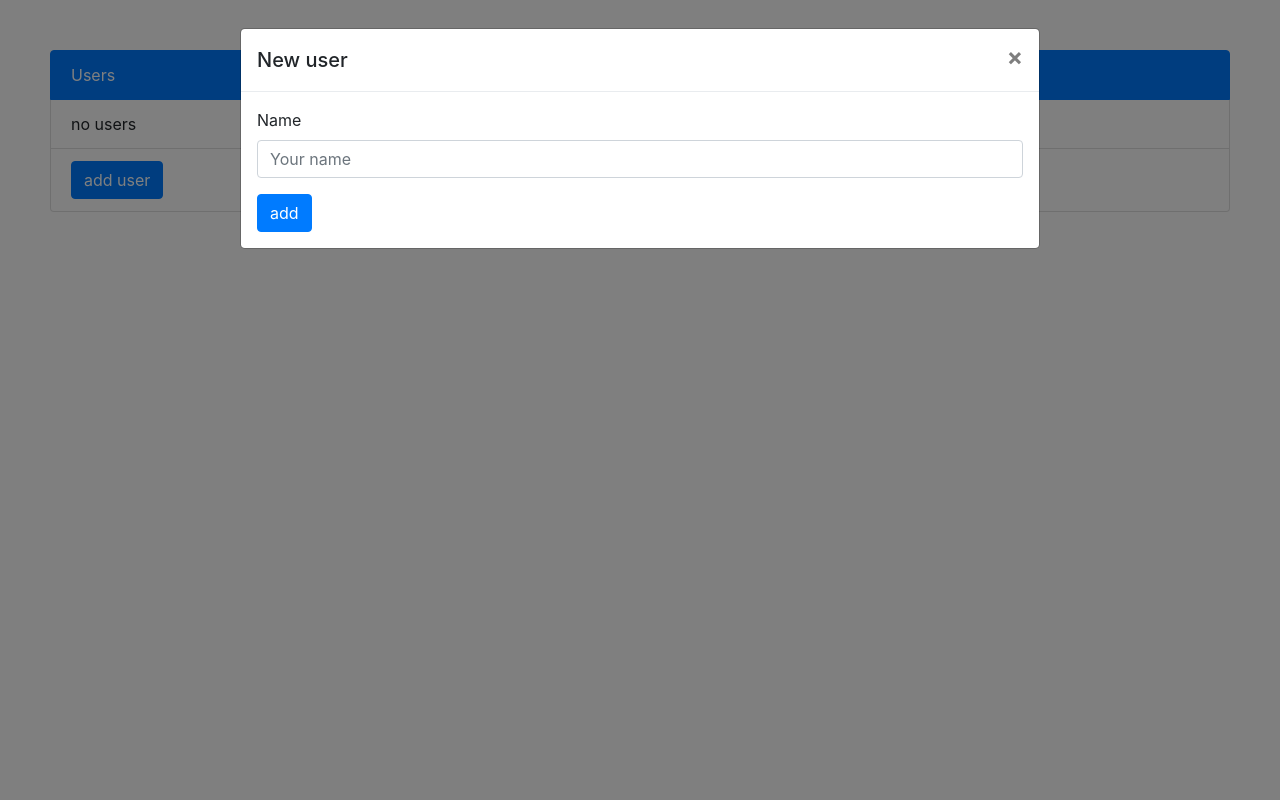
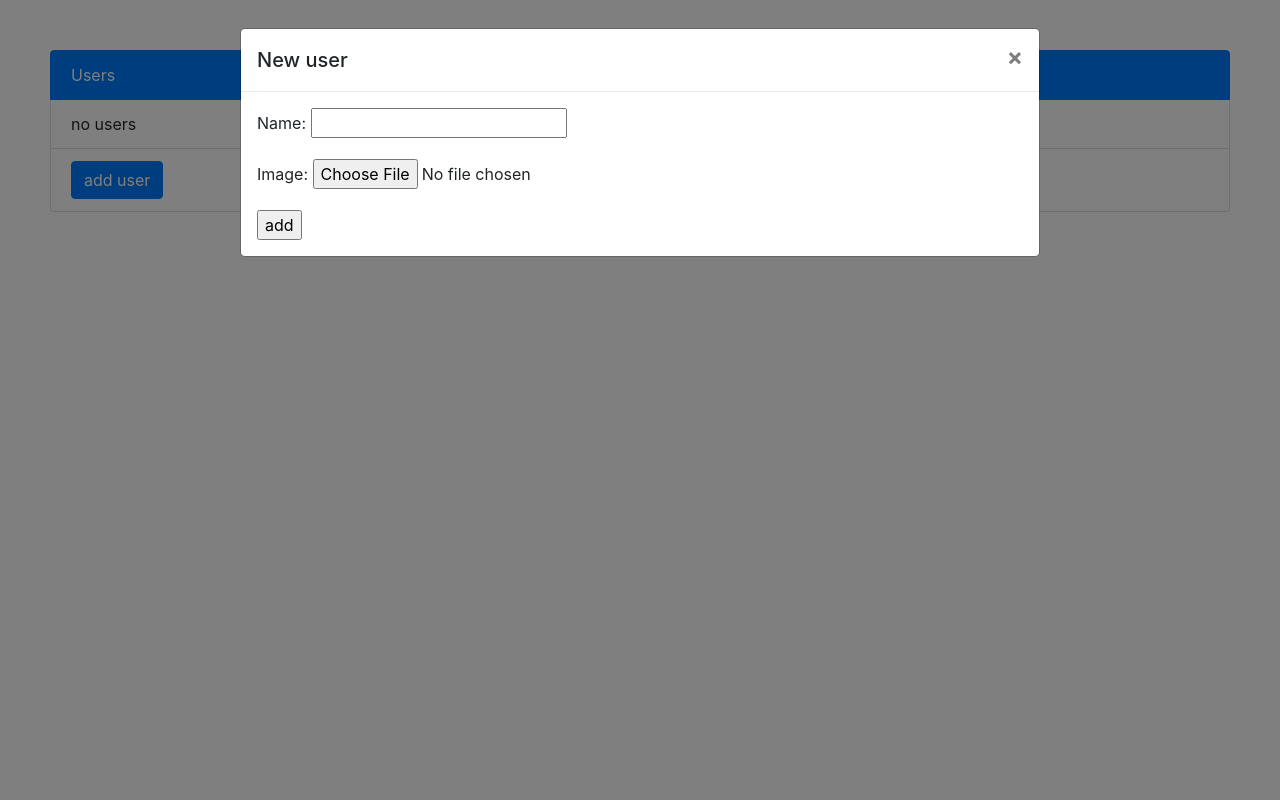
Before and after one commit to EgorGavrilenko/bookspace, a Django app: page / in a window 1280 px wide, after a click on "add user". Run offline with Django 3.2, Linux system fonts and the light colour scheme; some libraries are stand-ins or nearby versions.

Commit message:
add user icon and delete user

```diff
--- a/bookspace/bookspace/settings.py
+++ b/bookspace/bookspace/settings.py
@@ -79,7 +79,7 @@ DATABASES = {
     'default': {
         'ENGINE': 'django.db.backends.postgresql_psycopg2',
         'NAME': 'library',
-        'USER': 'postgres',
+        'USER': 'egor',
         'PASSWORD': '3277',
         'HOST': '127.0.0.1',
         'PORT': '5432',
@@ -124,6 +124,8 @@ USE_TZ = True
 # https://docs.djangoproject.com/en/2.2/howto/static-files/
 
 STATIC_URL = '/static/'
+MEDIA_ROOT = os.path.join(BASE_DIR, 'media')
+MEDIA_URL = '/media/'
 
 STATICFILES_FINDERS = (
     'django.contrib.staticfiles.finders.FileSystemFinder',
--- /dev/null
+++ b/bookspace/library/forms.py
@@ -0,0 +1,8 @@
+from django import forms
+from .models import User
+
+
+class UserForm(forms.ModelForm):
+    class Meta:
+        model = User
+        fields = ['name', 'image']
--- a/bookspace/library/models.py
+++ b/bookspace/library/models.py
@@ -42,6 +42,7 @@ class User(models.Model):
         unique_together = (('name'),)
 
     name = models.CharField(max_length=50)
+    image = models.ImageField(upload_to = 'user_image', default='media/default.png')
     books = models.ManyToManyField(Book, through="UserAndBook")
 
     def __str__(self):
@@ -56,13 +57,18 @@ class User(models.Model):
             return False
 
     @staticmethod
+    def delete_user(name):
+        try:
+            user = User.objects.get(name=name)
+        except Book.DoesNotExist:
+            return False
+        user.delete()
+        return True
+
+    @staticmethod
     def get_all_users():
         users = User.objects.all()
-        userslist = []
-        for user in users:
-            userslist.append(user.name)
-        data = {'users': userslist}
-        return data
+        return users
 
     @staticmethod
     def get_user(name):
@@ -94,7 +100,7 @@ class UserAndBook(models.Model):
             userBooks = UserAndBook.objects.filter(userID=user)
 
             userBooksDict = {}
-            userBooksDict["name"] = name
+            userBooksDict["user"] = user
             userBooksDict["books"] = []
             for userBook in userBooks:
                 userBooksDict["books"].append({"author": userBook.bookID.author, "title": userBook.bookID.title,
--- a/bookspace/library/templates/books.html
+++ b/bookspace/library/templates/books.html
@@ -3,6 +3,9 @@
   <style>
     .div {
       margin: 50px;
+    }
+    img {
+        border-radius: 35px;
     }
     .trbook:hover {
       background-color: #f5f5f5;
@@ -13,7 +16,7 @@
 
   <body>
     <div class="div">
-      <h1 class="display-4" id="name">{{ name }}</h1>
+      <h1 class="display-4" id="name"><img src="{{user.image.url}}" width="70" height="70">{{ user }}</h1>
       <table class="table">
         <thead class="thead-dark">
           <tr>
--- a/bookspace/library/templates/users.html
+++ b/bookspace/library/templates/users.html
@@ -3,6 +3,12 @@
   <style>
     .list {
       margin: 50px;
+    }
+    .mBut {
+        float: right;
+    }
+    img {
+        border-radius: 25px;
     }
     .liuser:hover {
       background-color: #f5f5f5;
@@ -16,7 +22,21 @@
       <ul class="list-group">
         <li class="list-group-item active">Users</li>
         {% if users %} {% for user in users %}
-        <li class="list-group-item liuser" id="{{ user }}" onclick="a.getBooks(id)">{{ user }}</li>
+        <li class="list-group-item liuser">
+            <img src="{{user.image.url}}" width="30" height="30">
+            {{ user.name }}
+            <button type="button" class="btn btn-info btn-sm pull-right mBut"
+                    onclick="window.location.href = window.location + 'api/getBooks?name=' + '{{user}}';">
+                Info
+            </button>
+            <form action="api/delete" method="post" class="mBut pull-right">
+                <input type="hidden" name="id" value="{{user}}"/>
+                <button type="submit" class="btn btn-danger btn-sm">Delete</button>
+            </form>
+
+        </li>
+
+
         {% endfor %} {% else %}
 
         <li class="list-group-item liuser">no users</li>
@@ -39,20 +59,12 @@
             </button>
           </div>
           <div class="modal-body">
-            <form>
+            <form enctype="multipart/form-data" action="api/addUser" method="post">
+                {% csrf_token %}
               <div class="form-group">
-                <label for="exampleInputEmail1">Name</label>
-                <input type="name" class="form-control" id="newUserName" placeholder="Your name" />
+                  {{ form.as_p }}
               </div>
-              <button
-                type="button"
-                class="btn btn-primary"
-                onclick="a.addUser()"
-                data-dismiss="modal"
-                aria-label="Close"
-              >
-                add
-              </button>
+              <input type="submit" value="add">
             </form>
           </div>
         </div>
--- a/bookspace/library/urls.py
+++ b/bookspace/library/urls.py
@@ -1,6 +1,9 @@
 from django.contrib import admin
 from django.urls import path
-from .views import add_user, add_book, assign_book, get_books, home, edit_description
+from django.conf import settings
+from django.conf.urls import url
+from django.views.static import serve
+from .views import add_user, add_book, assign_book, get_books, home, edit_description, delete_user
 
 
 urlpatterns = [
@@ -9,6 +12,13 @@ urlpatterns = [
     path('api/editDescription', edit_description),
     path('api/assignBook', assign_book),
     path('api/getBooks', get_books),
+    path('api/delete', delete_user),
     path('', home),
-    path('admin/', admin.site.urls)
+    path('admin/', admin.site.urls),
 ]
+
+if settings.DEBUG:
+    urlpatterns += [
+        url(r'^media/(?P<path>.*)$', serve,
+            {'document_root': settings.MEDIA_ROOT,}),
+    ]
--- a/bookspace/library/views.py
+++ b/bookspace/library/views.py
@@ -1,5 +1,6 @@
 from django.contrib.auth import authenticate
 from django.views.decorators.csrf import csrf_exempt
+from django.http import HttpResponseRedirect
 from rest_framework.authtoken.models import Token
 from rest_framework.decorators import api_view, permission_classes, renderer_classes
 from rest_framework.permissions import AllowAny
@@ -13,26 +14,29 @@ from rest_framework.renderers import TemplateHTMLRenderer
 import urllib.parse as urlparse
 
 from .models import User, UserAndBook, Book
-
+from .forms import UserForm
 
 # function for processing a request to add new user
 @csrf_exempt
+@api_view(["POST", "FILES"])
+@permission_classes((AllowAny,))
+def add_user(request):
+    form = UserForm(request.POST, request.FILES)
+    if form.is_valid():
+        form.save()
+        return HttpResponseRedirect('/')
+
+@csrf_exempt
 @api_view(["POST"])
 @permission_classes((AllowAny,))
-def add_user(request):
-    name = request.data.get("name")
-    if name is None or not name:
-        return Response({'error': 'Please provide name'},
-                        status=HTTP_400_BAD_REQUEST)
+def delete_user(request):
+    user = request.data.get("id")
 
-    user = User(name=name)
+    if user is None or not user:
+        return Response(status=HTTP_400_BAD_REQUEST)
 
-    if user.add_new_user():
-        return Response(status=HTTP_200_OK)
-    else:
-        return Response({'error': 'Such name exists'},
-                        status=HTTP_400_BAD_REQUEST)
-
+    User.delete_user(user)
+    return HttpResponseRedirect('/')
 
 # function for processing a request to add new book
 @csrf_exempt
@@ -100,7 +104,9 @@ def get_books(request):
 @renderer_classes((TemplateHTMLRenderer,))
 @permission_classes((AllowAny,))
 def home(request):
-    data = User.get_all_users()
+    users = User.get_all_users()
+    form = UserForm()
+    data = {'users': users,'form': form}
     return Response(data, template_name='users.html')
 
 
```
